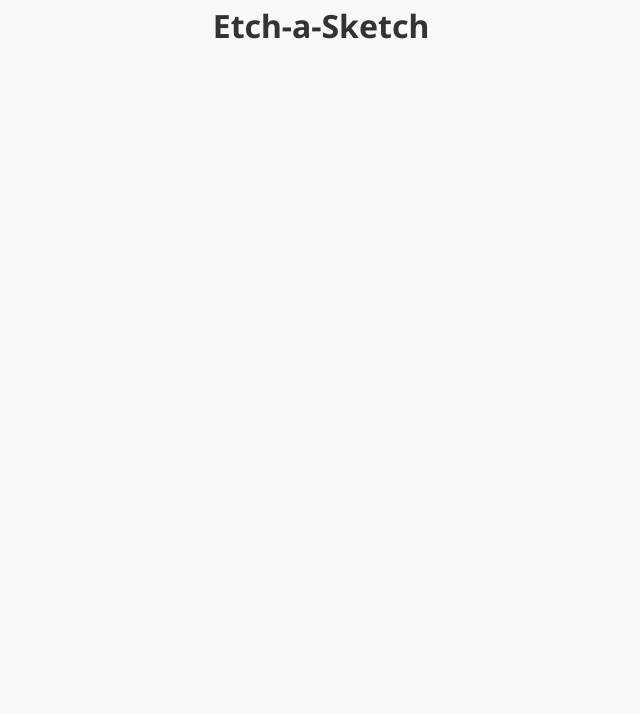
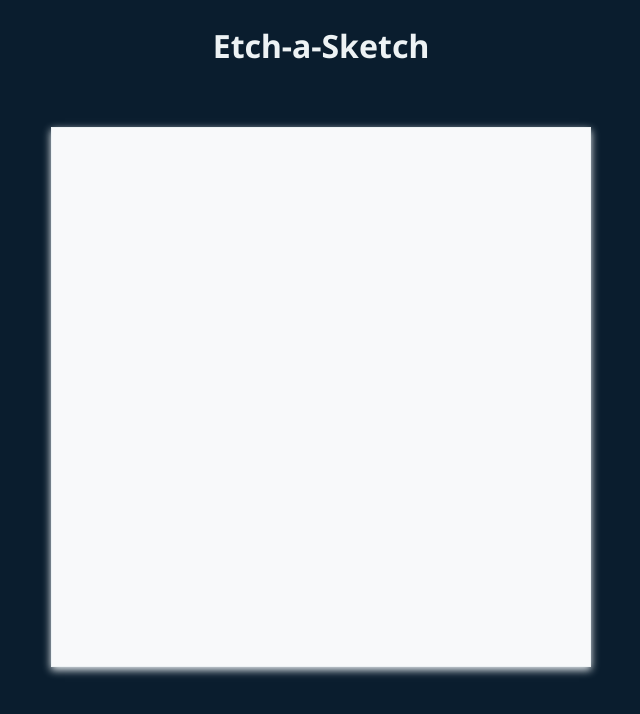
Before and after one commit to elliottfeltham/odin-etch-a-sketch, a plain HTML site: page index.html in a window 1280 px wide. Shown: the whole page, without its empty margins (319-959 px from the left). Drawn offline with Linux system fonts and the light colour scheme.

Commit message:
Add basic styles

```diff
--- a/styles.css
+++ b/styles.css
@@ -1,14 +1,64 @@
+/* DEFAULT */
+
+:root {
+    --primary-light: #edf2f4;
+    --secondary-light: #f8f9fa;
+    --accent-color: #b616d6;
+    --background-light: #ffffff;
+    --background-dark: #0a1d2e;
+  }
+
+
 * {
     margin: 0;
     padding: 0;
     box-sizing: border-box;
   }
 
+  html {
+    font-size: 16px;
+  }
+
   body {
     font-family: "Noto Sans", serif;
     line-height: 1.6;
     font-size: 16px;
-    color: #333;
-    background-color: #f9f9f9;
+    color: var(--primary-light);
+    background-color: var(--background-dark);
     text-align: center;
   }
+
+  /* HEADER */
+  h1 {
+    margin: 20px;
+  }
+
+  /* MAIN */
+  .page-container {
+    height: 100vh;
+    width: 100vw;
+    display: flex;
+    flex-direction: column;
+    justify-content: flex-start;
+    align-items: center;
+  }
+
+  .container {
+    display: flex;
+    justify-content: center;
+    align-items: center;
+    border: 0.1rem solid var(--primary-light);
+    height: 30rem;
+    width: 30rem;
+    margin: 2rem;
+    background-color: var(--secondary-light);
+    box-shadow: var(--primary-light) 0px 3px 8px;
+  }
+
+  /* MEDIA QUERIES */
+
+  @media (min-width: 768px) {
+    html {
+      font-size: 18px;
+    }
+  }
```
